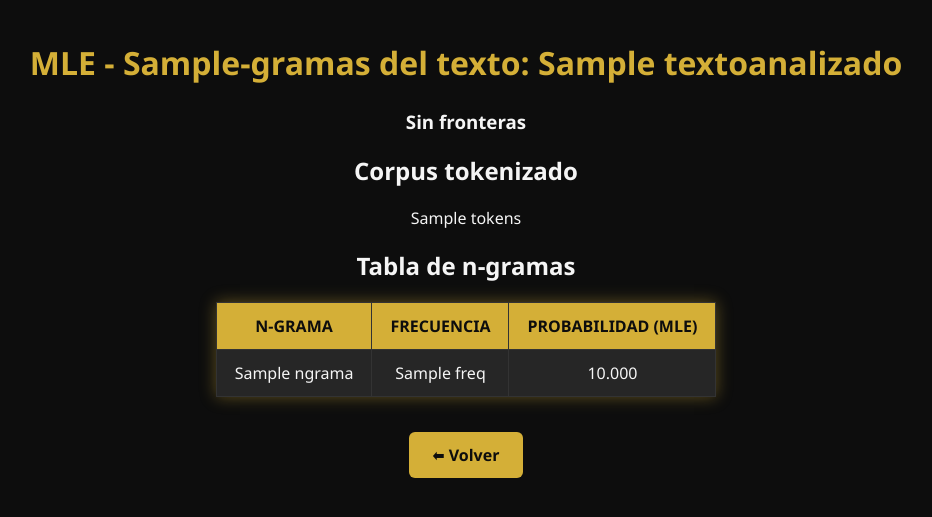
After one commit to jennifer0219/sistema_pln, a Django app: template analisis/templates/analisis/mle.html in a window 1280 px wide. The commit adds this page. Shown: the top 517 px of the page, without its empty margins (174-1106 px from the left). Run offline with Django 5.2, Linux system fonts and the light colour scheme; tables that the repository leaves empty hold one stand-in row (values such as "Sample post"); the template is opened without the code that fills it: values that come from a table or form of the project are taken from there, most other values are stand-ins (such as "Sample title", 1, 10 or a date in 2020); parts of the project's set-up code (start-up, migrations or seed data) failed here and were passed over.

Commit message:
Entrega MLE n-gramas con y sin fronteras

```diff
--- a/analisis/templates/analisis/lista.html
+++ b/analisis/templates/analisis/lista.html
@@ -10,7 +10,9 @@
             <strong>{{ texto.titulo }}</strong><br>
             <a href="{{ texto.archivo.url }}" class="button">Visualizar</a>
             <a href="{% url 'histograma' texto.id %}" class="button">Histograma</a>
-             <a href="{% url 'ngramas' texto.id %}" class="button">N-Gramas</a>
+            <a href="{% url 'ngramas' texto.id %}" class="button">N-Gramas</a>
+            <a href="{% url 'mle' texto.id 2 0 %}" class="button">MLE Bigramas (sin fronteras)</a>
+            <a href="{% url 'mle' texto.id 2 1 %}" class="button">MLE Bigramas (con fronteras)</a>
         </li>
     {% endfor %}
 </ul>
--- /dev/null
+++ b/analisis/templates/analisis/mle.html
@@ -0,0 +1,30 @@
+{% extends 'analisis/base.html' %}
+{% block title %}MLE - {{ n }}-gramas{% endblock %}
+
+{% block content %}
+
+<h1>MLE - {{ n }}-gramas del texto: {{ texto.titulo }}</h1>
+<h3>{% if usar_fronteras %}Con fronteras de oración{% else %}Sin fronteras{% endif %}</h3>
+
+<h2>Corpus tokenizado</h2>
+<p>{{ tokens }}</p>
+
+<h2>Tabla de n-gramas</h2>
+<table>
+    <tr>
+        <th>N-grama</th>
+        <th>Frecuencia</th>
+        <th>Probabilidad (MLE)</th>
+    </tr>
+    {% for ngrama, freq, prob in resultados %}
+    <tr>
+        <td>{{ ngrama }}</td>
+        <td>{{ freq }}</td>
+        <td>{{ prob|floatformat:3 }}</td>
+    </tr>
+    {% endfor %}
+</table>
+
+<a href="{% url 'lista_textos' %}" class="button">⬅ Volver</a>
+
+{% endblock %}
--- a/analisis/urls.py
+++ b/analisis/urls.py
@@ -5,6 +5,6 @@ urlpatterns = [
     path('subir/', views.subir_texto, name='subir_texto'),
     path('', views.lista_textos, name='lista_textos'),
     path('histograma/<int:texto_id>/', views.histograma, name='histograma'),
-   path('ngramas/<int:texto_id>/', views.ngramas, name='ngramas'),
-
+    path('ngramas/<int:texto_id>/', views.ngramas, name='ngramas'),
+    path('mle/<int:texto_id>/<int:n>/<int:usar_fronteras>/', views.mle_view, name='mle'),
 ]
```
Also changed, not shown: analisis/utils.py (+39 -0 lines), analisis/views.py (+18 -0 lines).
